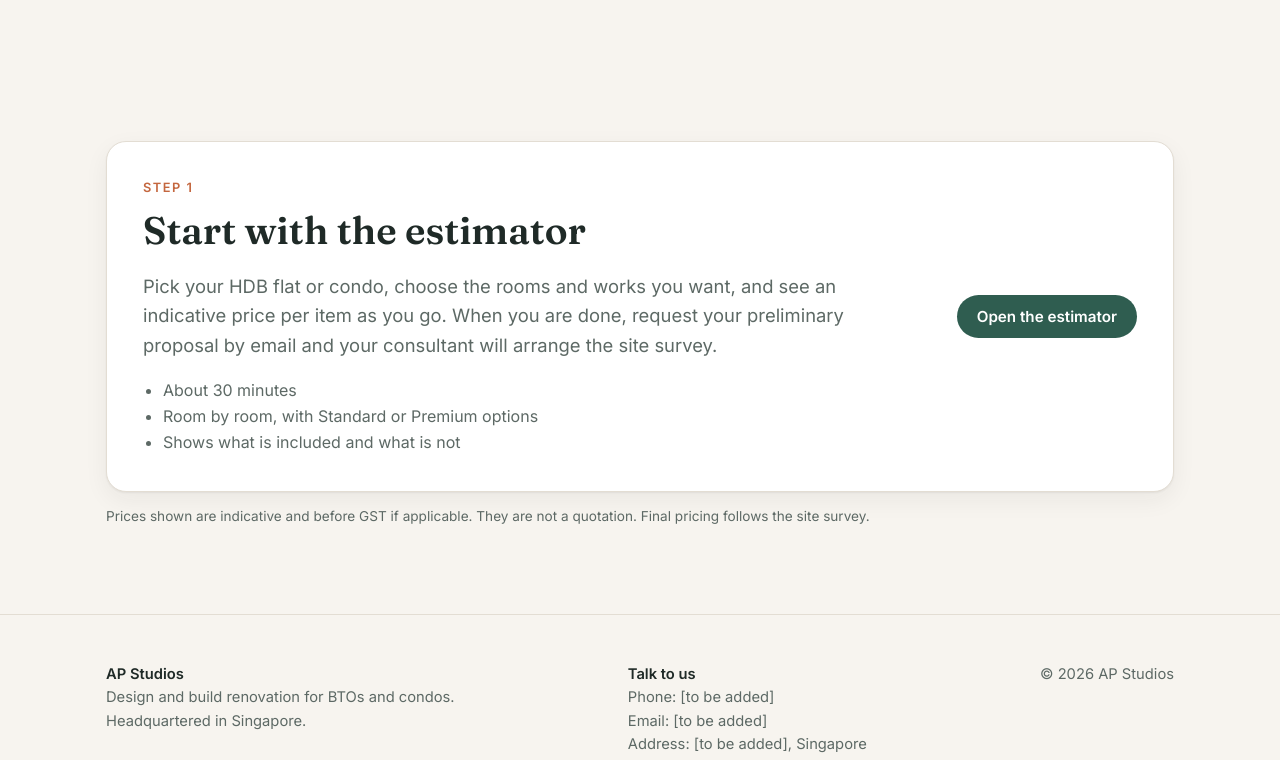
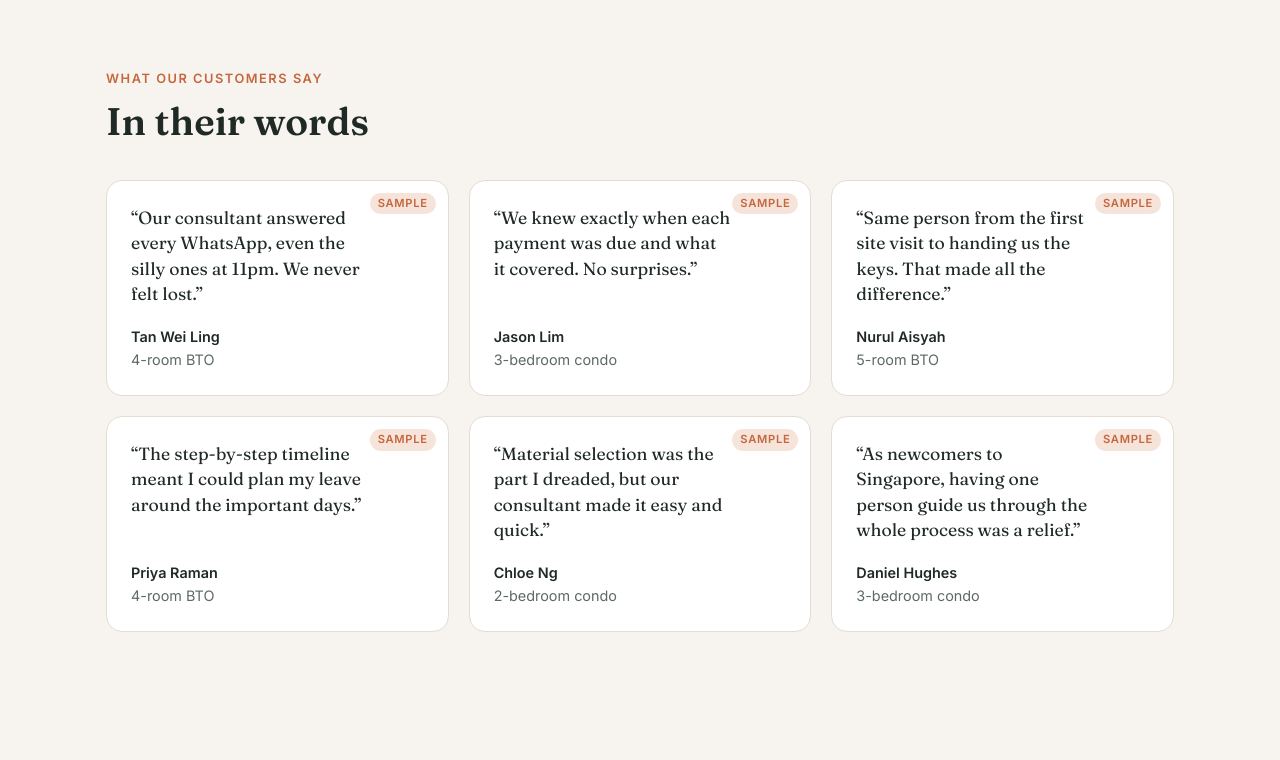
Before and after one commit to apmarketingsg/APstudios, a plain HTML site: page index.html in a window 1280 px wide. Shown: the part 2805-3565 px from the top of the page. Drawn offline with Linux system fonts and the light colour scheme.

Commit message:
Add testimonials section with placeholder quotes
Co-Authored-By: Claude Opus 5.5 <noreply@anthropic.com>
Claude-Session: https://claude.ai/code/session_01NcMoLrSDkqjQdoA2WQ3RZU

```diff
--- a/index.html
+++ b/index.html
@@ -150,6 +150,15 @@
   .card p { color: var(--muted); margin: 0; }
   @media (max-width: 860px) { .grid3 { grid-template-columns: 1fr; } }
 
+  /* Testimonials */
+  #testimonials { padding-top: 0; }
+  .quote { position: relative; margin: 0; display: flex; flex-direction: column; justify-content: space-between; gap: 18px; }
+  .quote blockquote { margin: 0; font-family: "Fraunces", Georgia, serif; font-size: 1.1rem; line-height: 1.45; color: var(--ink); }
+  .quote figcaption { display: flex; flex-direction: column; font-size: .9rem; }
+  .quote figcaption span { color: var(--muted); }
+  .sample-tag { position: absolute; top: 12px; right: 12px; font-size: .7rem; font-weight: 600; letter-spacing: .06em; text-transform: uppercase; color: var(--accent); background: var(--accent-soft); padding: 2px 8px; border-radius: 999px; }
+  .quote blockquote { padding-right: 56px; }
+
   /* Estimator CTA */
   .est-cta { display: flex; justify-content: space-between; align-items: center; gap: 32px; background: var(--surface); border: 1px solid var(--line); border-radius: 20px; padding: 36px; box-shadow: var(--shadow); }
   .est-cta .btn { flex: none; }
@@ -295,6 +304,47 @@
     </div>
   </section>
 
+  <!-- TESTIMONIALS -->
+  <!-- PLACEHOLDER CONTENT: replace with real customer quotes (with their consent) before going live, then delete the .sample-tag spans. -->
+  <section id="testimonials">
+    <div class="wrap">
+      <div class="eyebrow">What our customers say</div>
+      <h2>In their words</h2>
+      <div class="grid3">
+        <figure class="card quote">
+          <span class="sample-tag">Sample</span>
+          <blockquote>&ldquo;Our consultant answered every WhatsApp, even the silly ones at 11pm. We never felt lost.&rdquo;</blockquote>
+          <figcaption><strong>Tan Wei Ling</strong><span>4-room BTO</span></figcaption>
+        </figure>
+        <figure class="card quote">
+          <span class="sample-tag">Sample</span>
+          <blockquote>&ldquo;We knew exactly when each payment was due and what it covered. No surprises.&rdquo;</blockquote>
+          <figcaption><strong>Jason Lim</strong><span>3-bedroom condo</span></figcaption>
+        </figure>
+        <figure class="card quote">
+          <span class="sample-tag">Sample</span>
+          <blockquote>&ldquo;Same person from the first site visit to handing us the keys. That made all the difference.&rdquo;</blockquote>
+          <figcaption><strong>Nurul Aisyah</strong><span>5-room BTO</span></figcaption>
+        </figure>
+        <figure class="card quote">
+          <span class="sample-tag">Sample</span>
+          <blockquote>&ldquo;The step-by-step timeline meant I could plan my leave around the important days.&rdquo;</blockquote>
+          <figcaption><strong>Priya Raman</strong><span>4-room BTO</span></figcaption>
+        </figure>
+        <figure class="card quote">
+          <span class="sample-tag">Sample</span>
+          <blockquote>&ldquo;Material selection was the part I dreaded, but our consultant made it easy and quick.&rdquo;</blockquote>
+          <figcaption><strong>Chloe Ng</strong><span>2-bedroom condo</span></figcaption>
+        </figure>
+        <figure class="card quote">
+          <span class="sample-tag">Sample</span>
+          <blockquote>&ldquo;As newcomers to Singapore, having one person guide us through the whole process was a relief.&rdquo;</blockquote>
+          <figcaption><strong>Daniel Hughes</strong><span>3-bedroom condo</span></figcaption>
+        </figure>
+      </div>
+    </div>
+  </section>
+
   <!-- ESTIMATOR -->
   <section id="estimator">
     <div class="wrap">
```
